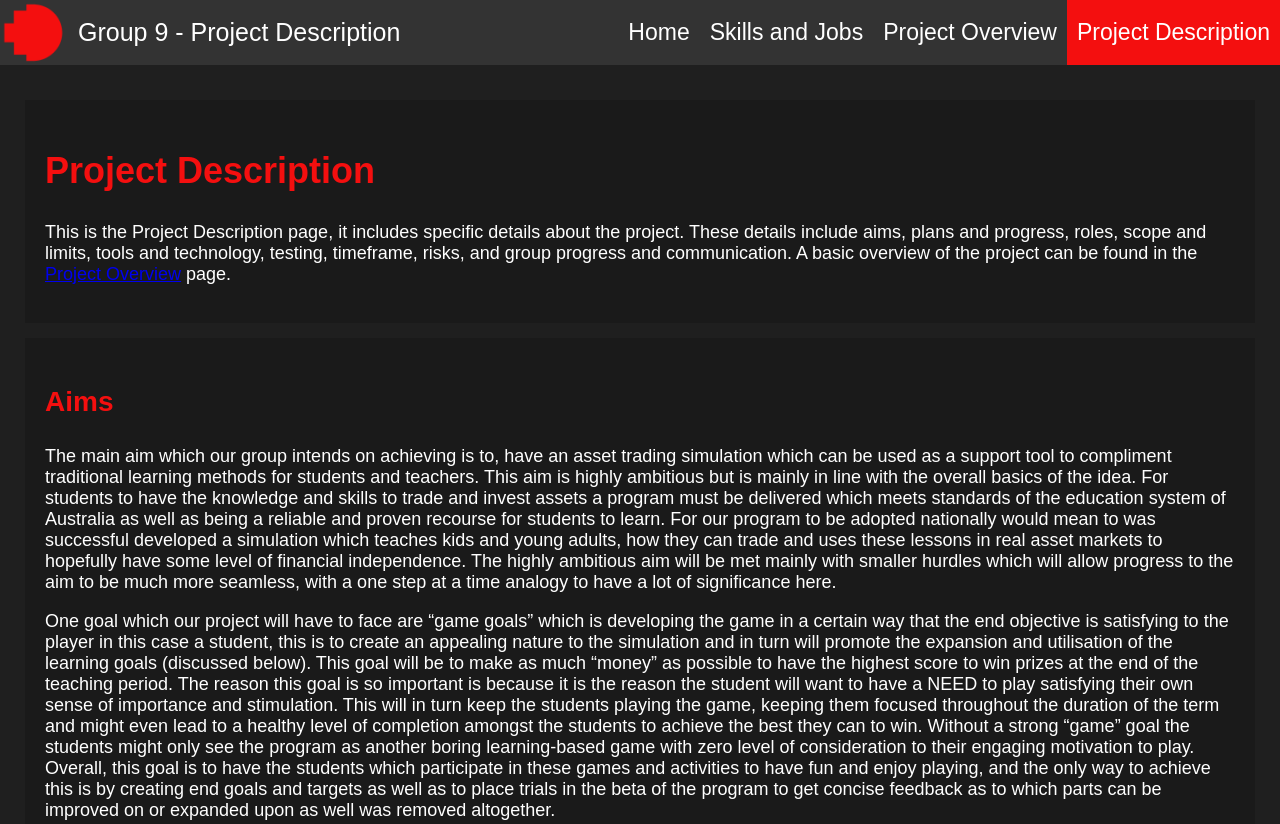
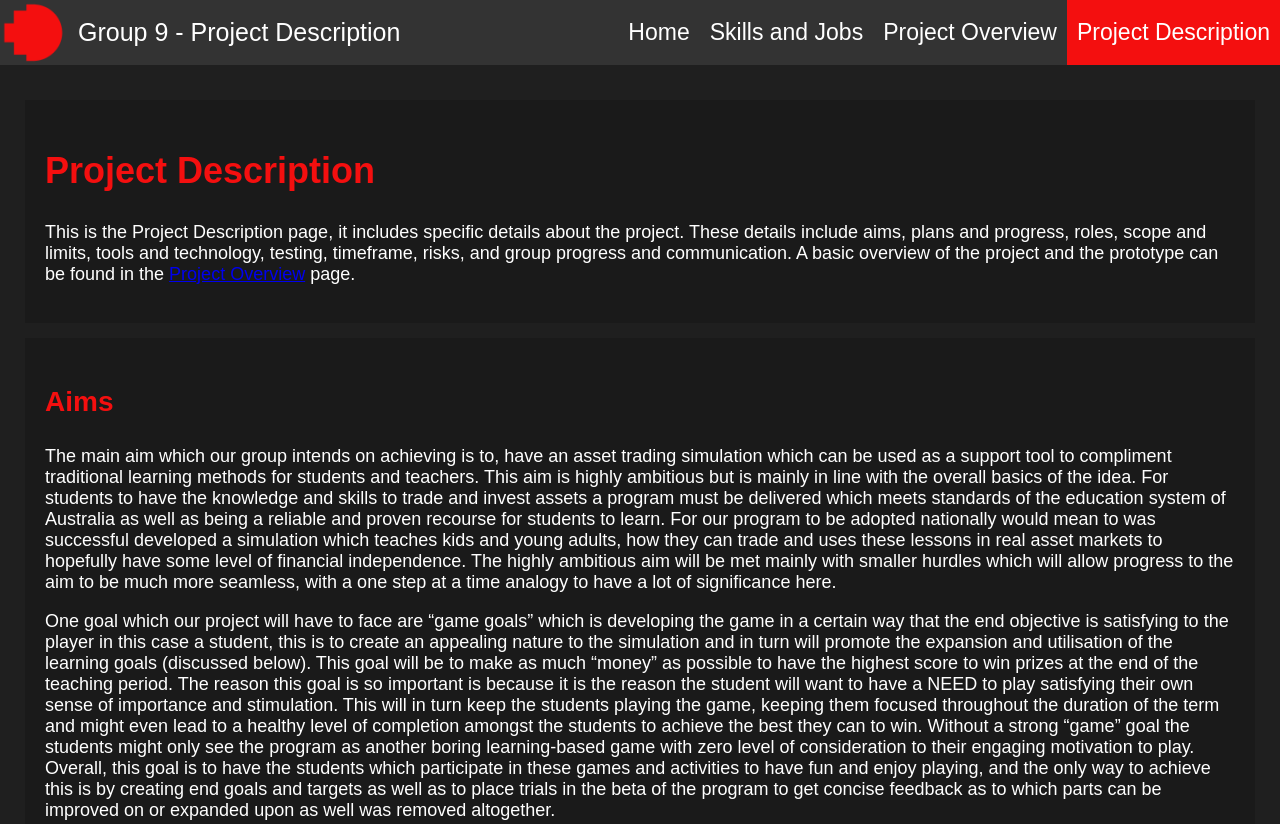
Before and after one commit to JackGardnerRMIT/Group9Assignment3, a plain HTML site: page description.html in a window 1280 px wide. Shown: the top 824 px of the page. Drawn offline with Linux system fonts and the light colour scheme.

Commit message:
Update description.html

```diff
--- a/description.html
+++ b/description.html
@@ -33,7 +33,7 @@ Last modified: 26/5/2021
 
     <div class="introbox">
         <h2 style="color:#F40F0F;">Project Description</h2>
-            <p>This is the Project Description page, it includes specific details about the project. These details include aims, plans and progress, roles, scope and limits, tools and technology, testing, timeframe, risks, and group progress and communication. A basic overview of the project can be found in the <a href="overview.html">Project Overview</a> page.</p>
+            <p>This is the Project Description page, it includes specific details about the project. These details include aims, plans and progress, roles, scope and limits, tools and technology, testing, timeframe, risks, and group progress and communication. A basic overview of the project and the prototype can be found in the <a href="overview.html">Project Overview</a> page.</p>
     </div>
 
     <div class="box">
```
